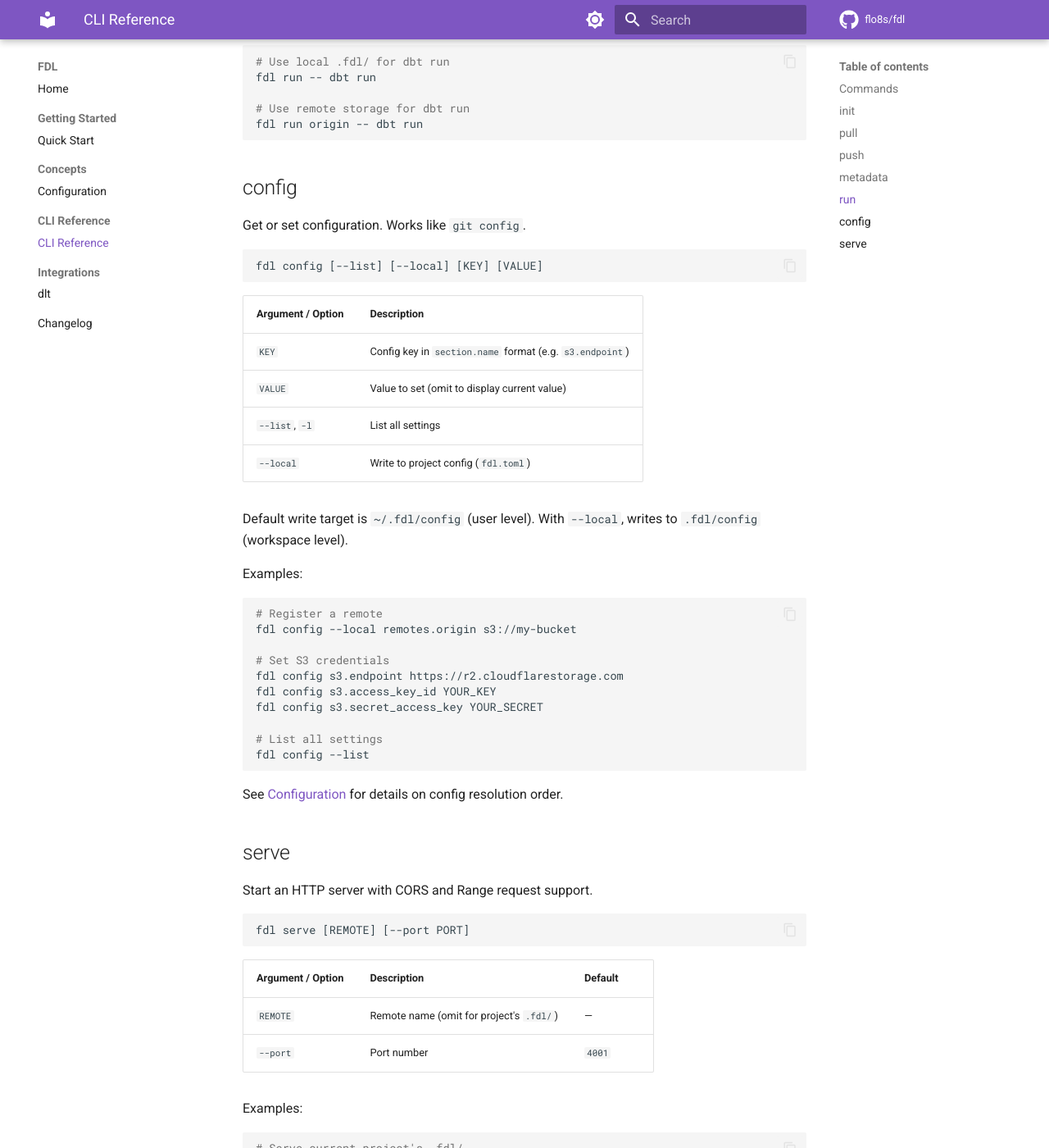
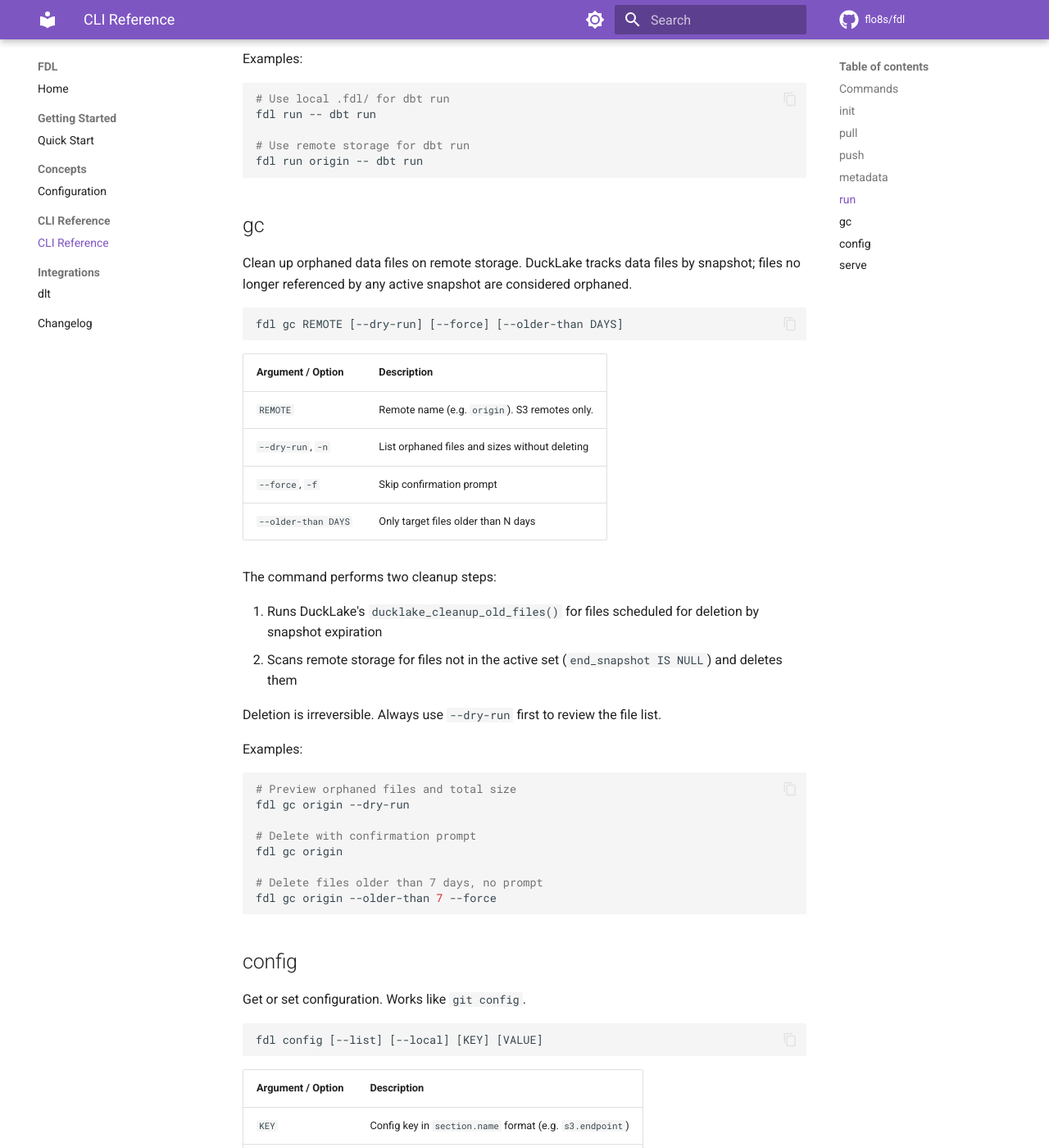
Before and after one commit to flo8s/fdl, an MkDocs documentation site: the page built from docs/cli/index.md, in a window 1280 px wide and 1400 px high, scrolled down 3298 px. Shown: the whole window at 82% size. Built offline with MkDocs 1.6.1 and Material for MkDocs 9.7.7, drawn with Linux system fonts in a browser that asks for light colours; comment, search, counter and statistics services are not loaded; some of the changed text lies outside the part shown.

Commit message:
feat: add fdl gc command with --dry-run support
fdl gc origin --dry-run    # list orphaned files and sizes
fdl gc origin              # interactive deletion with confirmation
fdl gc origin --force      # delete without confirmation
fdl gc origin --older-than 7  # only files older than 7 days

````diff
--- a/docs/cli/index.md
+++ b/docs/cli/index.md
@@ -11,6 +11,7 @@ FDL provides 7 commands with a Git-like interface.
 | [`push`](#push) | Upload catalog to remote | `git push` |
 | [`metadata`](#metadata) | Generate metadata from dbt artifacts | — |
 | [`run`](#run) | Run a command with injected env vars | — |
+| [`gc`](#gc) | Clean up orphaned data files | `git gc` |
 | [`config`](#config) | Get or set configuration | `git config` |
 | [`serve`](#serve) | Start an HTTP server | — |
 
@@ -89,7 +90,7 @@ Requires `dataset.yml` in the project root.
 
 ## run
 
-Run a command with FDL environment variables injected.
+Run a command with fdl environment variables injected.
 
 ```
 fdl run [REMOTE] -- COMMAND [ARGS...]
@@ -122,6 +123,41 @@ fdl run -- dbt run
 
 # Use remote storage for dbt run
 fdl run origin -- dbt run
+```
+
+## gc
+
+Clean up orphaned data files on remote storage. DuckLake tracks data files by snapshot; files no longer referenced by any active snapshot are considered orphaned.
+
+```
+fdl gc REMOTE [--dry-run] [--force] [--older-than DAYS]
+```
+
+| Argument / Option | Description |
+|---|---|
+| `REMOTE` | Remote name (e.g. `origin`). S3 remotes only. |
+| `--dry-run`, `-n` | List orphaned files and sizes without deleting |
+| `--force`, `-f` | Skip confirmation prompt |
+| `--older-than DAYS` | Only target files older than N days |
+
+The command performs two cleanup steps:
+
+1. Runs DuckLake's `ducklake_cleanup_old_files()` for files scheduled for deletion by snapshot expiration
+2. Scans remote storage for files not in the active set (`end_snapshot IS NULL`) and deletes them
+
+Deletion is irreversible. Always use `--dry-run` first to review the file list.
+
+Examples:
+
+```bash
+# Preview orphaned files and total size
+fdl gc origin --dry-run
+
+# Delete with confirmation prompt
+fdl gc origin
+
+# Delete files older than 7 days, no prompt
+fdl gc origin --older-than 7 --force
 ```
 
 ## config
````
Also changed, not shown: other parts of docs/cli/index.md (+1 -1 lines), README.md (+2 -1 lines), 2 other files.
